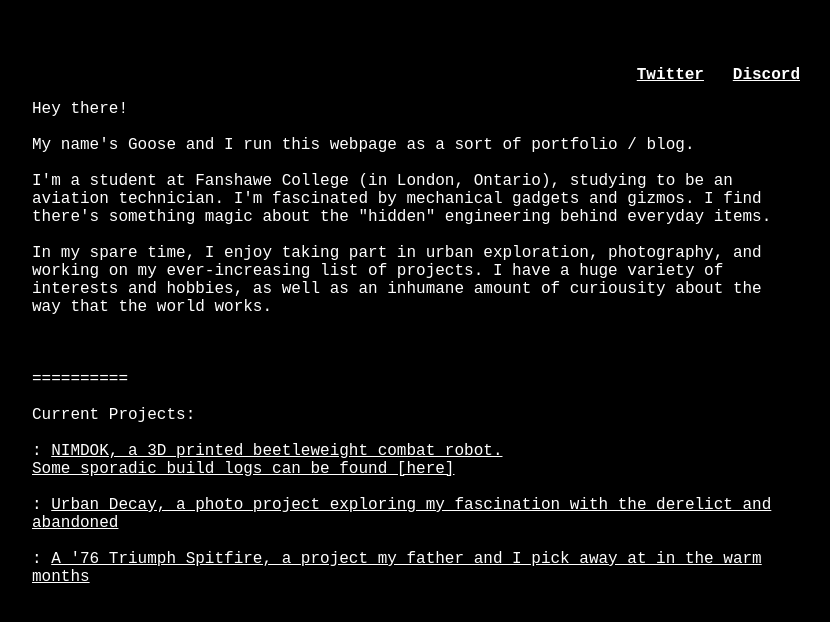
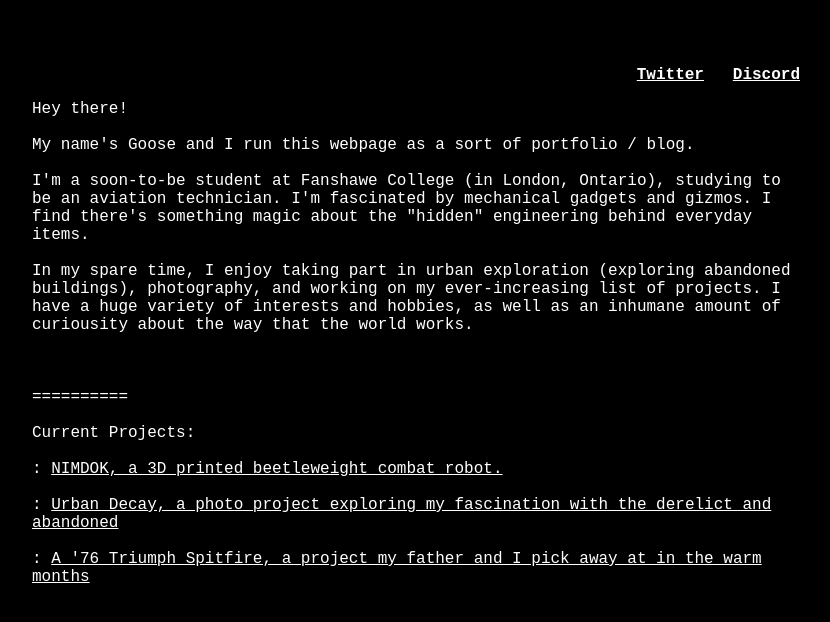
Before and after one commit to GooseTheKanuck/Goose.net.co, a plain HTML site: page index.html in a window 1280 px wide. Shown: the top 622 px of the page, without its empty margins (232-1062 px from the left). Drawn offline with Linux system fonts and the light colour scheme.

Commit message:
Update index.html

```diff
--- a/index.html
+++ b/index.html
@@ -25,10 +25,10 @@
   My name's Goose and I run this webpage as a sort of portfolio / blog.
 
   <br><br>
-  I'm a student at Fanshawe College (in London, Ontario), studying to be an aviation technician. I'm fascinated by mechanical gadgets and gizmos. I find there's something magic about the "hidden" engineering behind everyday items.
+  I'm a soon-to-be student at Fanshawe College (in London, Ontario), studying to be an aviation technician. I'm fascinated by mechanical gadgets and gizmos. I find there's something magic about the "hidden" engineering behind everyday items.
 
   <br><br>
-  In my spare time, I enjoy taking part in urban exploration, photography, and working on my ever-increasing list of projects. I have a huge variety of interests and hobbies, as well as an inhumane amount of curiousity about the way that the world works.
+  In my spare time, I enjoy taking part in urban exploration (exploring abandoned buildings), photography, and working on my ever-increasing list of projects. I have a huge variety of interests and hobbies, as well as an inhumane amount of curiousity about the way that the world works.
 
   <br>
   <br>
@@ -37,14 +37,13 @@
   ==========
   <br><br>
   Current Projects:
-  <br><br>
+  <br>
+  <br>
   : <a href="https://cad.onshape.com/documents/f438556a93436eebc5a48c7d/w/bf5ea6eeee349e65aacc6fc4/e/02e7dfadbbe09d821bc6d77f">NIMDOK, a 3D printed beetleweight combat robot.</a>
-  <br>
-  <a href="nimdok.html">Some sporadic build logs can be found [here]</a>
   <br>
   <br>
   : <a href=urban_Decay.html> Urban Decay, a photo project exploring my fascination with the derelict and abandoned</a>
-    <br>
+  <br>
   <br>
   : <a href=spitfire.html> A '76 Triumph Spitfire, a project my father and I pick away at in the warm months</a>
 
```
